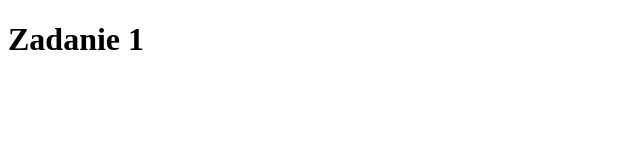
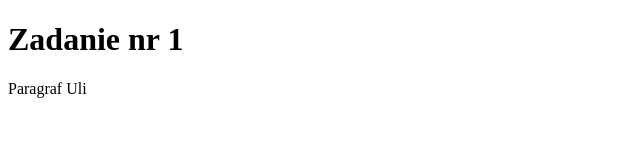
Before and after one commit to mtmpschss/mtmpschss.github.io, a plain HTML site: page zadania-domowe/zadanie-1/index.html in a window 1280 px wide. Shown: the whole page, without its empty margins (0-640 px from the left). Drawn offline with Linux system fonts and the light colour scheme.

Commit message:
zmiany w pliku index.html zadanie 1

```diff
--- a/zadania-domowe/zadanie-1/index.html
+++ b/zadania-domowe/zadanie-1/index.html
@@ -5,6 +5,8 @@
     <title>Document</title>
 </head>
 <body>
-    <h1>Zadanie 1</h1>
+    <h1>Zadanie nr 1</h1>
+
+    <p>Paragraf Uli</p>
 </body>
 </html>
```
